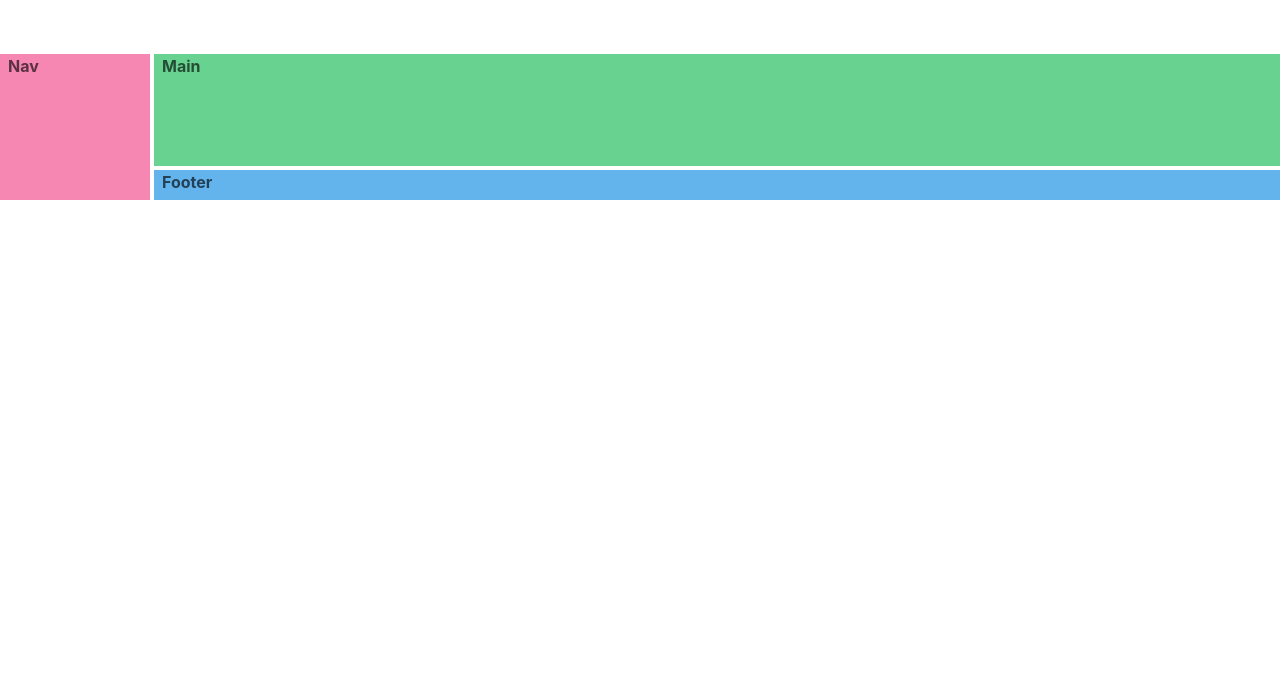
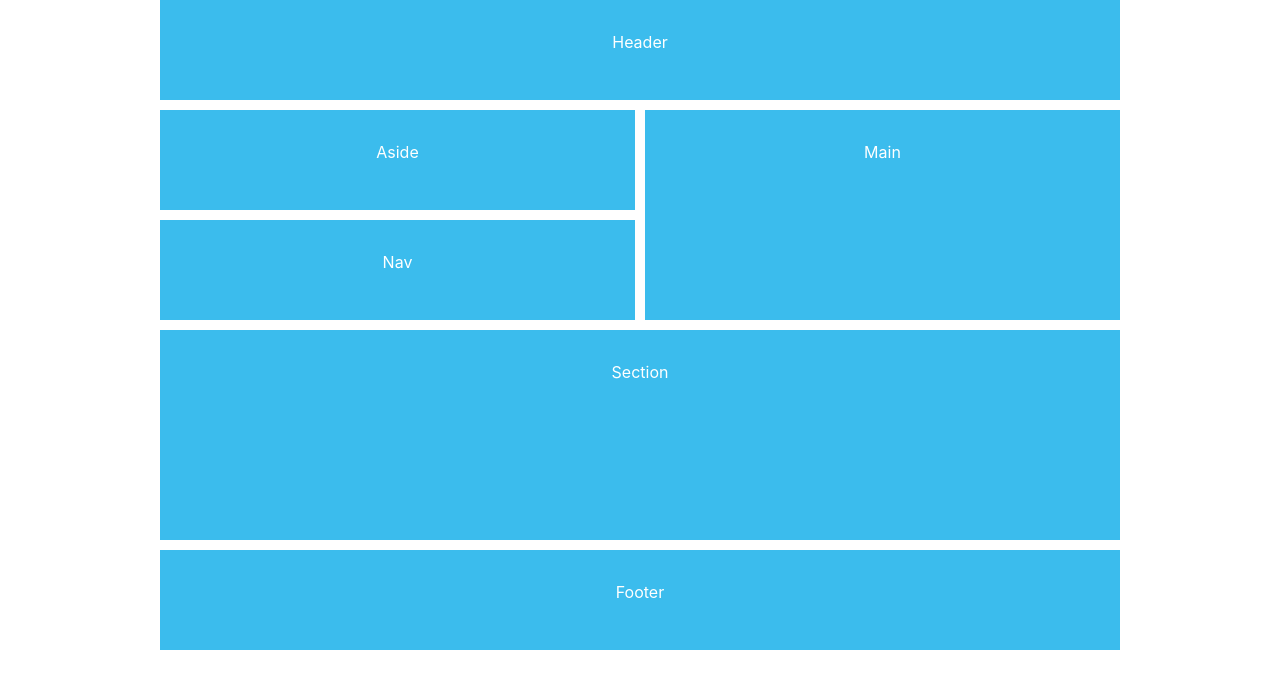
Before and after one commit to vpreon/bit-social, a React (Create React App) app: page /home in a window 1280 px wide. Shown: the top 688 px of the page. Built offline with nearby package versions, Linux system fonts and the light colour scheme.

Commit message:
sample grid system

```diff
--- a/src/App.css
+++ b/src/App.css
@@ -1,3 +1,62 @@
-html, body, #root{
+html,
+body,
+#root {
   height: 100%;
+  text-align: center;
+  color: #fff;
 }
+
+#content {
+  display: grid;
+  max-width: 960px;
+  margin: 0 auto;
+  gap: 10px;
+  grid-template-columns: repeat(4, 1fr);
+  grid-auto-rows: minmax(100px, auto);
+
+  grid-template-areas:
+  "header header header header"
+  "aside aside main main"
+  "nav nav main main"
+  "section section section section"
+  "section section section section"
+  "footer footer footer footer"
+  ;
+
+}
+
+#content > * {
+  background: #3bbced;
+  padding: 30px;
+}
+
+header{
+  grid-area: header;
+
+}
+main{
+  grid-area: main;
+}
+
+aside{
+  grid-area: aside;
+}
+
+section{
+  grid-area: section;
+}
+
+nav{
+  grid-area: nav;
+}
+
+footer{
+  grid-area: footer;
+}
+
+/* .one{
+  justify-self: end;
+}
+.two{
+  align-self: center
+} */
--- a/src/features/auth/pages/Login.tsx
+++ b/src/features/auth/pages/Login.tsx
@@ -50,7 +50,6 @@
       navigate('/home');
     });
   };
-  console.log('here');
 
   return (
     <Flex justify="center" alignItems="center" height="100%">
--- a/src/features/home/pages/Home.tsx
+++ b/src/features/home/pages/Home.tsx
@@ -1,27 +1,14 @@
-import { Grid, GridItem } from '@chakra-ui/react';
+// import { Grid, GridItem } from '@chakra-ui/react';
 
 export const Home = () => {
   return (
-    <Grid
-      templateAreas={`"header header"
-                  "nav main"
-                  "nav footer"`}
-      gridTemplateRows={'50px 1fr 30px'}
-      gridTemplateColumns={'150px 1fr'}
-      h="200px"
-      gap="1"
-      color="blackAlpha.700"
-      fontWeight="bold"
-    >
-      <GridItem pl="2" bg="pink.300" area={'nav'}>
-        Nav
-      </GridItem>
-      <GridItem pl="2" bg="green.300" area={'main'}>
-        Main
-      </GridItem>
-      <GridItem pl="2" bg="blue.300" area={'footer'}>
-        Footer
-      </GridItem>
-    </Grid>
+    <div id="content">
+      <header>Header</header>
+      <main>Main</main>
+      <section>Section</section>
+      <aside>Aside</aside>
+      <nav>Nav</nav>
+      <footer>Footer</footer>
+    </div>
   );
 };
```
